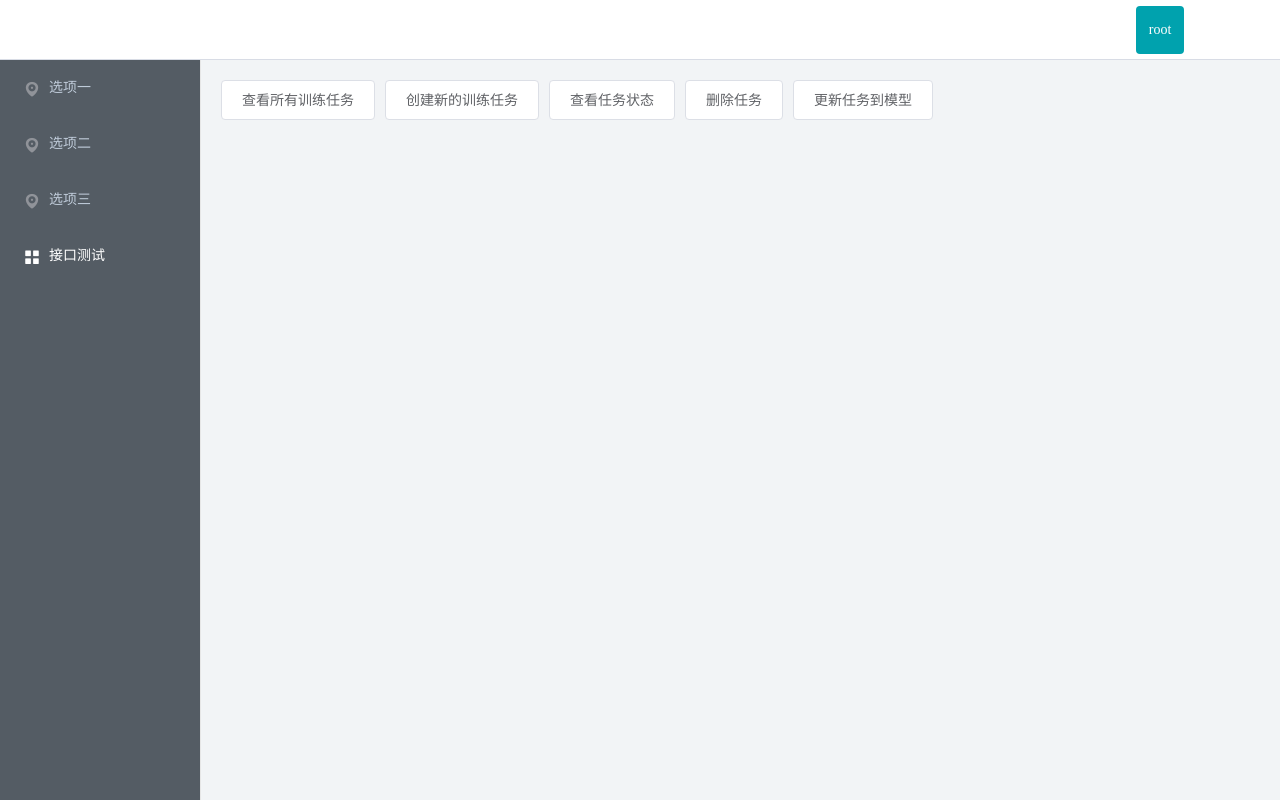
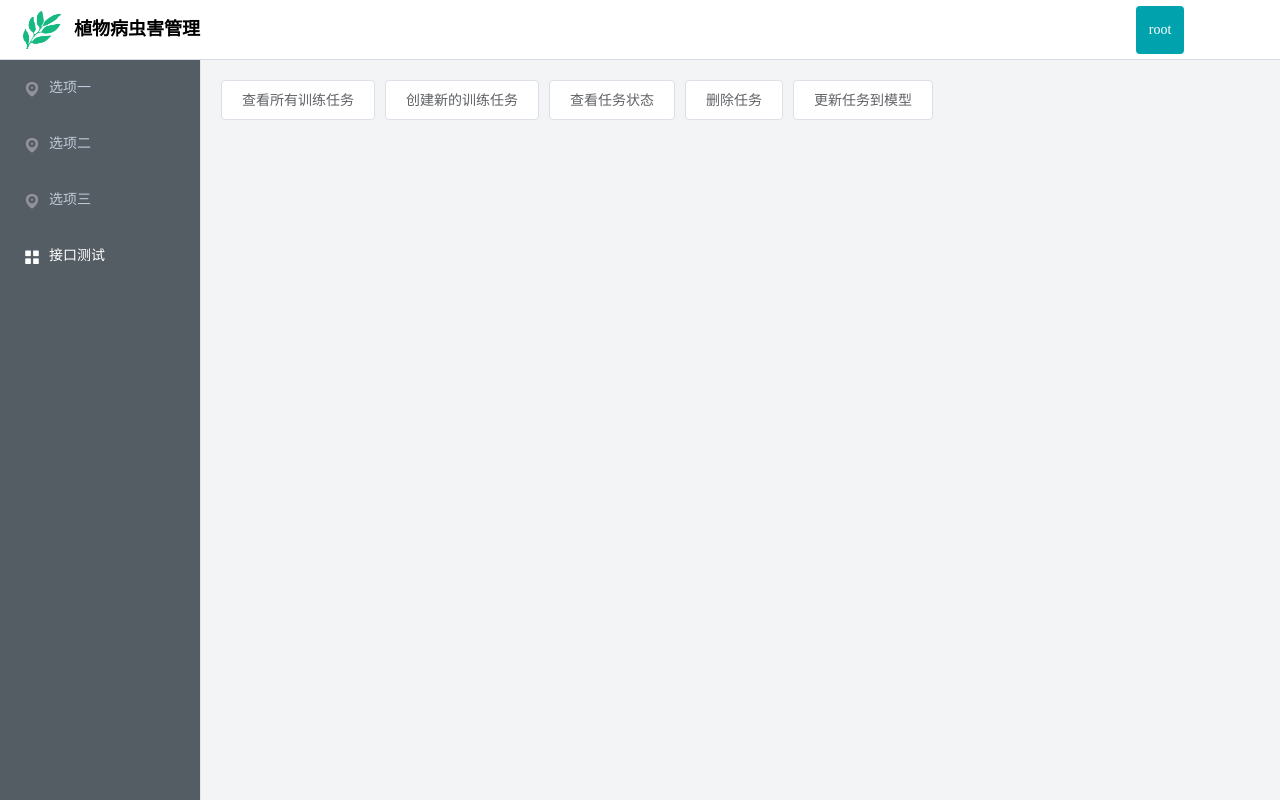
Before and after one commit to ZSC-plant-disease-and-pest/management-platform, a Vue app: page /admin/test in a window 1280 px wide. Built offline with nearby package versions, Linux system fonts and the light colour scheme.

Commit message:
feat: 为 header 添加 logo

```diff
--- a/src/layout/components/LayoutHeader.vue
+++ b/src/layout/components/LayoutHeader.vue
@@ -1,5 +1,11 @@
 <template>
   <div class="header">
+    <div class="logo">
+      <img class="img" src="~@/assets/images/plant.png" />
+      <span class="title">
+        植物病虫害管理
+      </span>
+    </div>
     <div class="dropdown">
     <el-dropdown>
       <el-avatar
@@ -56,6 +62,29 @@ export default defineComponent({
   flex-direction: row-reverse;
   border-bottom: 1px solid #d8dce5;
 
+  .logo {
+    left: 0px;
+    width: 200px;
+    height: 59px;
+    display: flex;
+    position: fixed;
+    line-height: 59px;
+    justify-content: space-between;
+
+    .img {
+      top: 11px;
+      left: 23px;
+      width: 38px;
+      height: 38px;
+      position: relative;
+    }
+
+    .title {
+      font-size: 18px;
+      font-weight: 600;
+    }
+  }
+
   .dropdown {
     top: 6px;
     right: 96px;
```
Also changed, not shown: src/assets/images/plant.png (added).
